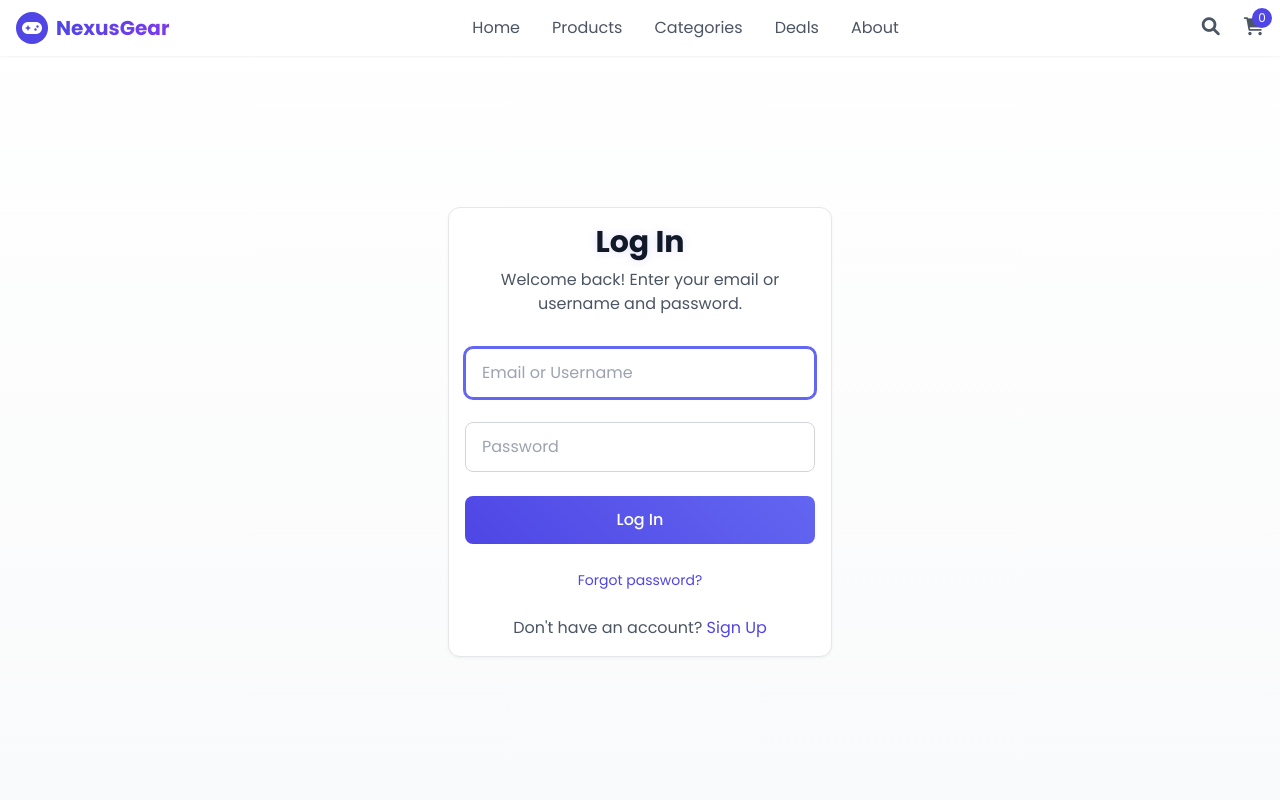
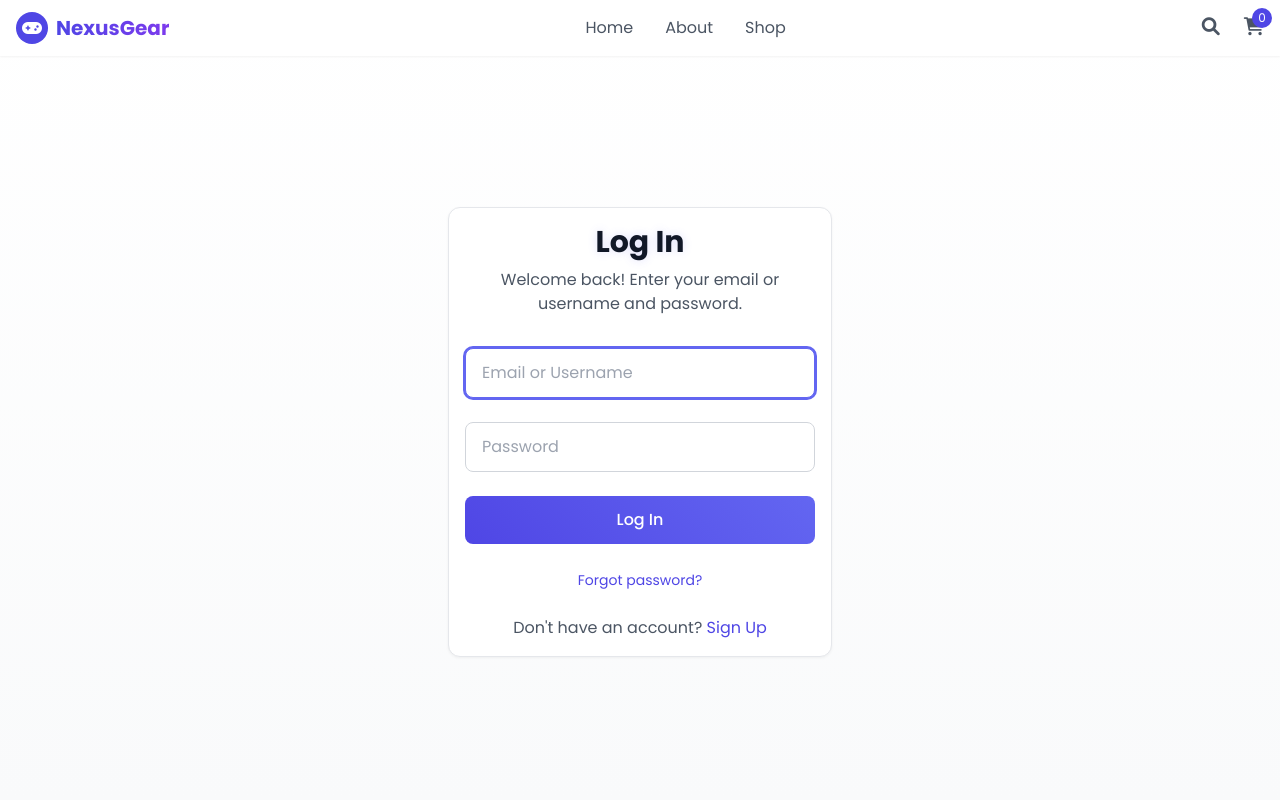
Before and after one commit to alan803/gaming_store, a PHP site: page /login.php in a window 1280 px wide. Run offline with PHP 8.4, Linux system fonts and the light colour scheme.

Commit message:
Update navigation links in login.php

```diff
--- a/login.php
+++ b/login.php
@@ -98,10 +98,8 @@ if ($_SERVER["REQUEST_METHOD"] === "POST") {
                 </div>
                 <div class="hidden md:flex space-x-8">
                     <a href="homepage.php" class="nav-link text-gray-600 hover:text-indigo-600">Home</a>
-                    <a href="#" class="nav-link text-gray-600 hover:text-indigo-600">Products</a>
-                    <a href="#" class="nav-link text-gray-600 hover:text-indigo-600">Categories</a>
-                    <a href="#" class="nav-link text-gray-600 hover:text-indigo-600">Deals</a>
-                    <a href="#" class="nav-link text-gray-600 hover:text-indigo-600">About</a>
+                    <a href="homepage.php" class="nav-link text-gray-600 hover:text-indigo-600">About</a>
+                    <a href="products.php" class="nav-link text-gray-600 hover:text-indigo-600">Shop</a>
                 </div>
                 <div class="flex items-center space-x-6">
                     <button class="text-gray-600 hover:text-indigo-600 transition-colors">
```
